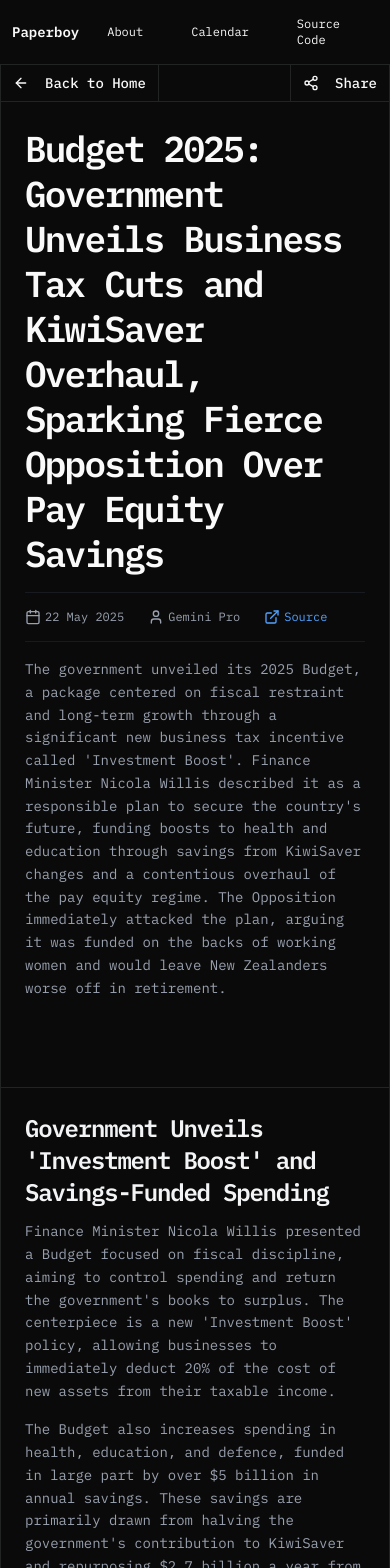
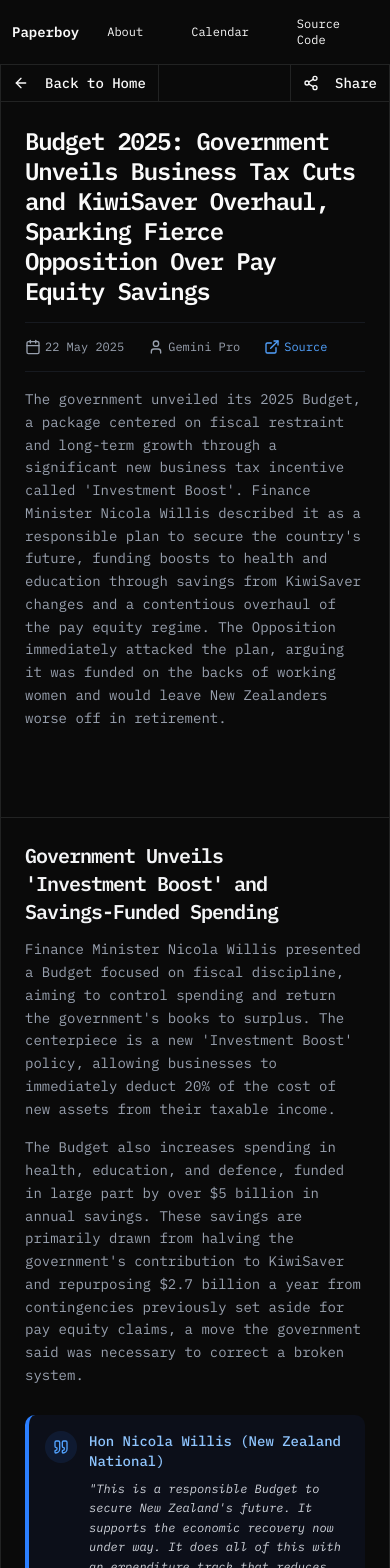
Before and after one commit to waltzaround/paperboy, a React (Vite) app: page /2025-05-22 in a window 390 px wide. Shown: the top 1568 px of the page. Built offline with nearby package versions, Linux system fonts and the light colour scheme.

Commit message:
mobile upgrade

```diff
--- a/src/components/ArticleDetail.tsx
+++ b/src/components/ArticleDetail.tsx
@@ -197,7 +197,7 @@
         <header className="space-y-4 p-6">
 
           <h1
-            className="font-semibold text-4xl leading-tight tracking-tighter"
+            className="font-semibold text-4xl max-md:text-2xl leading-tight tracking-tighter"
             dangerouslySetInnerHTML={{ __html: formatTextWithBold(article.headline) }}
           />
           <div className="flex gap-6 items-center py-4 border-y border-gray-700/30">
@@ -229,7 +229,7 @@
           {(article.topicSummaries || []).map((topic, index) => (
             <section key={index} className="flex flex-col gap-1">
               <h3
-                className="text-2xl text-balance font-semibold text-gray-100 mb-2  tracking-tighter"
+                className="text-2xl max-md:text-xl text-balance font-semibold text-gray-100 mb-2  tracking-tighter"
                 dangerouslySetInnerHTML={{ __html: formatTextWithBold(topic.topic) }}
               />
               <div className="text-gray-400 leading-relaxed text-sm space-y-4">
```
